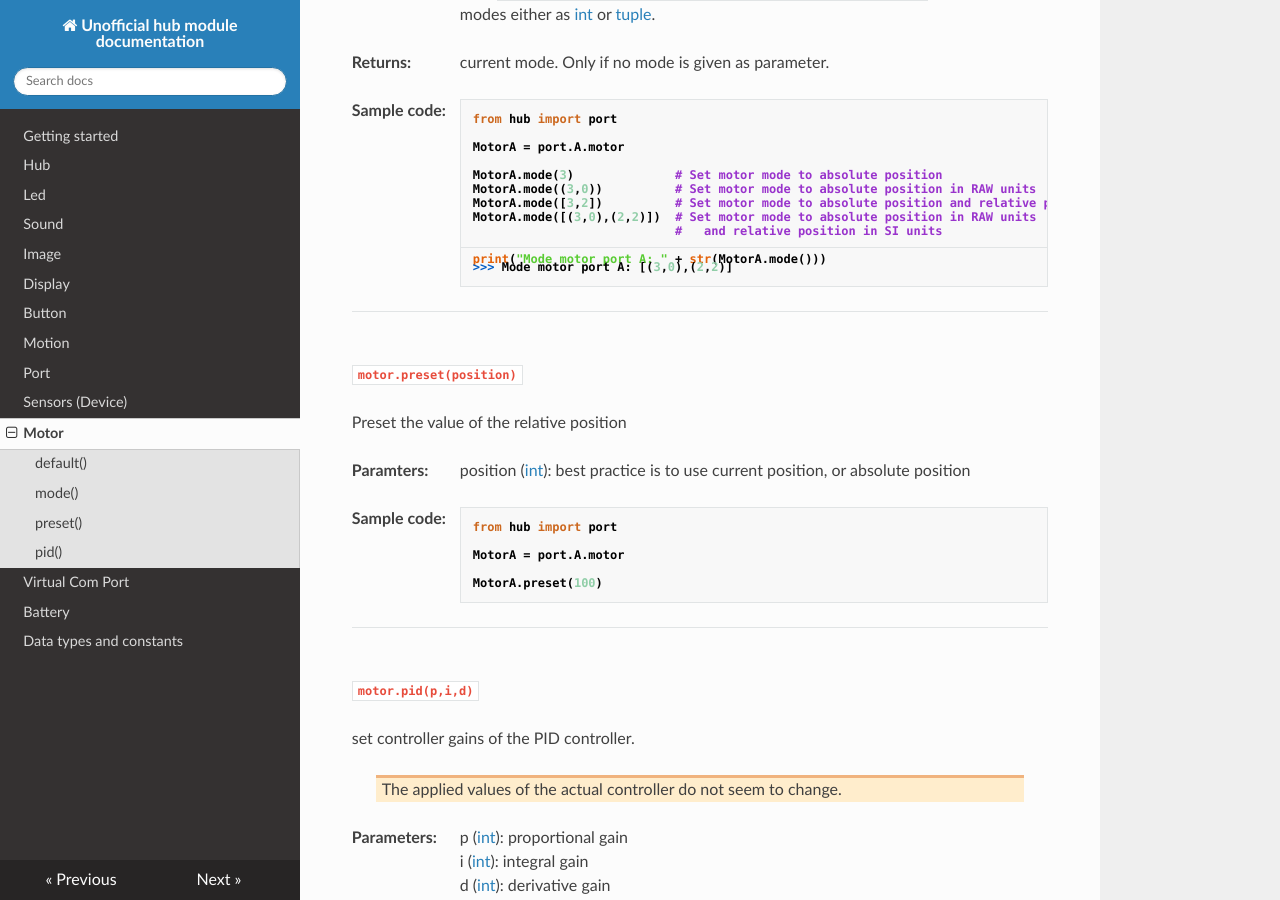
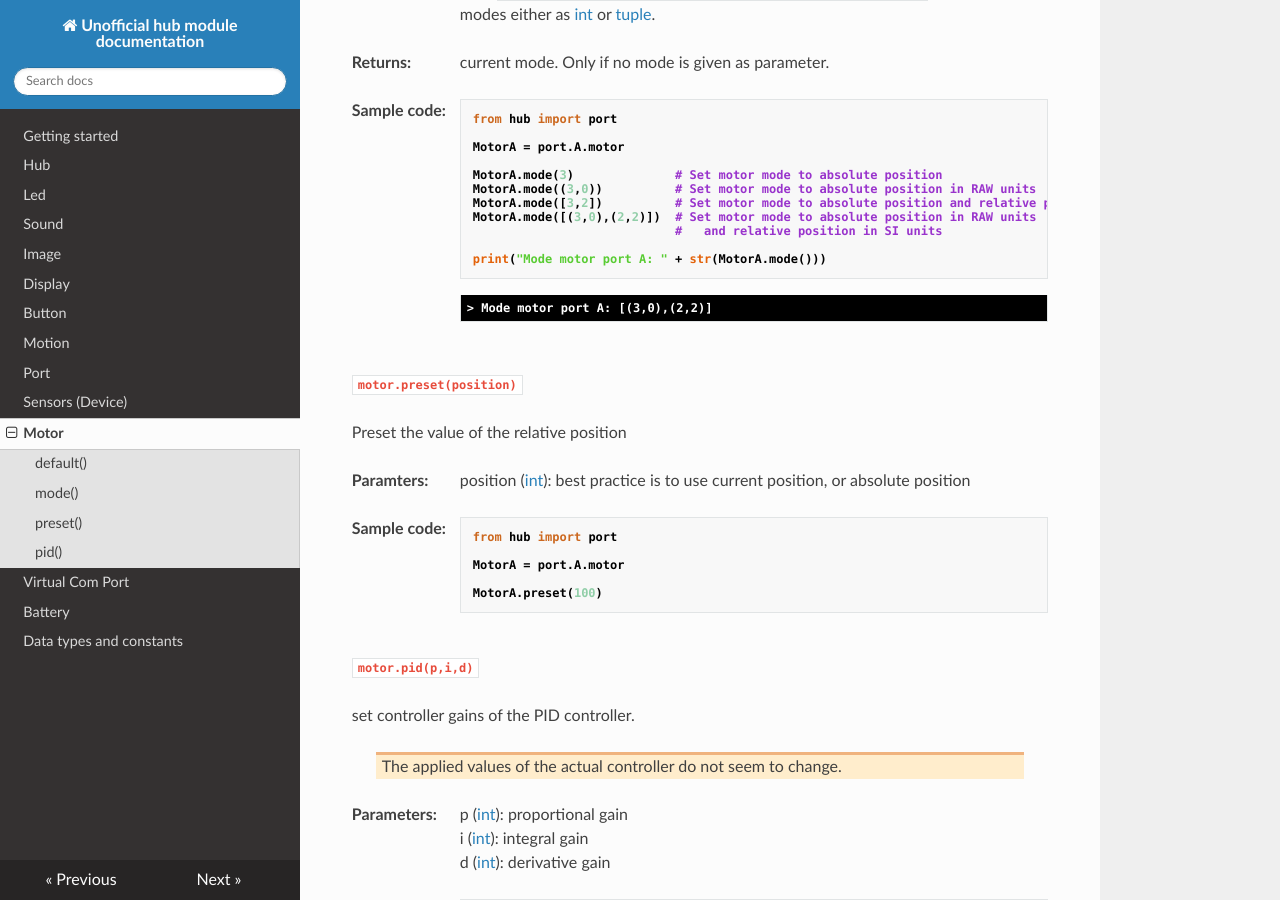
Before and after one commit to NStrijbosch/hub-module-notes, an MkDocs documentation site: the page built from docs/motors.md, in a window 1280 px wide and 900 px high, scrolled down 1267 px. Built offline with MkDocs 1.6.1, drawn with Linux system fonts in a browser that asks for light colours; nearby versions of some CDN libraries.

Commit message:
Update motors.md

````diff
--- a/docs/motors.md
+++ b/docs/motors.md
@@ -75,11 +75,9 @@ MotorA.mode([(3,0),(2,2)])  # Set motor mode to absolute position in RAW units
 print("Mode motor port A: " + str(MotorA.mode()))
 ```
 
-``` python
->>> Mode motor port A: [(3,0),(2,2)]
-```
-
----
+<span class='shell_output'>
+\> Mode motor port A: [(3,0),(2,2)]
+</span>
 
 ## preset()
 
@@ -100,8 +98,6 @@ MotorA = port.A.motor
 
 MotorA.preset(100)
 ```
-
----
 
 ## pid()
 
````
